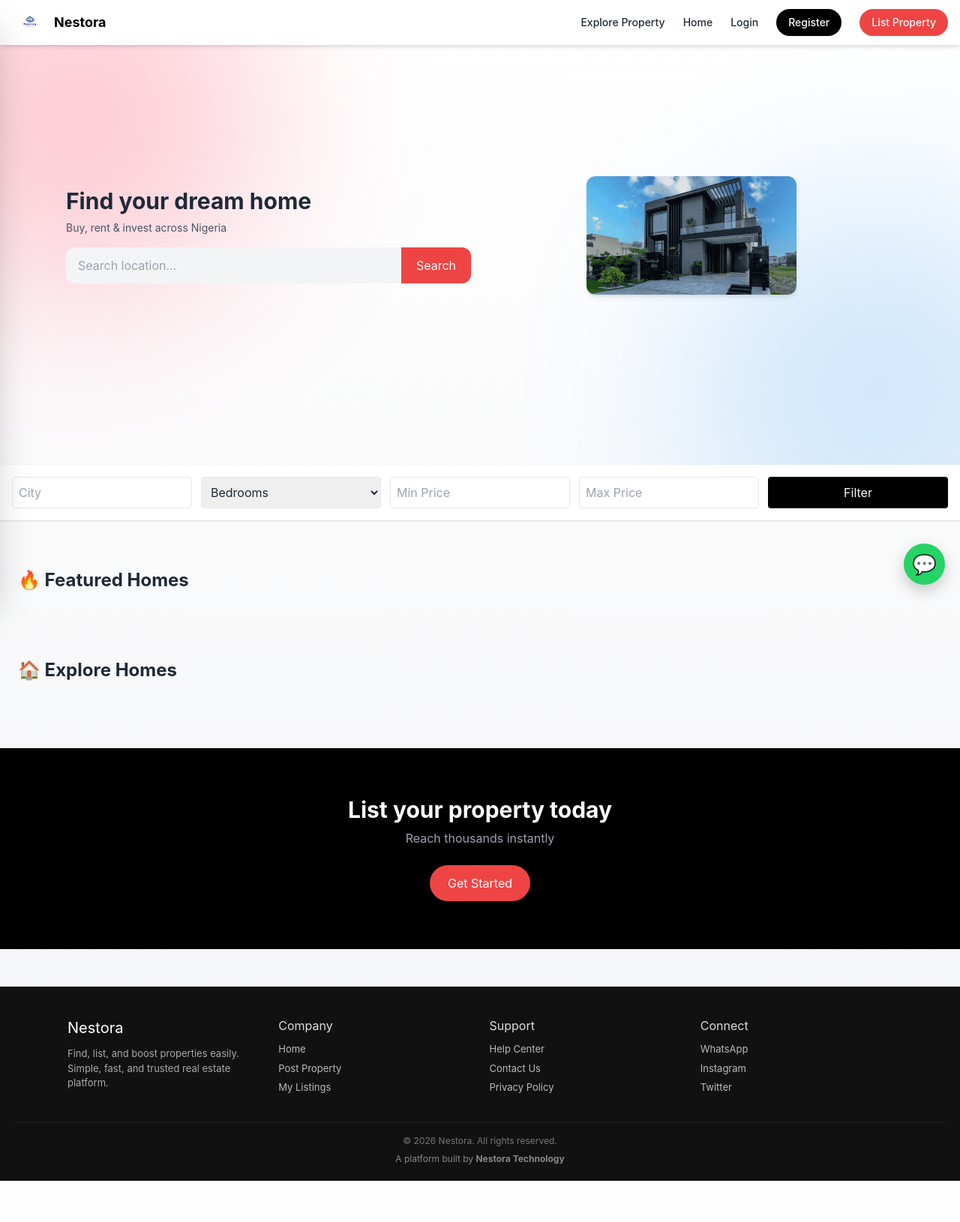
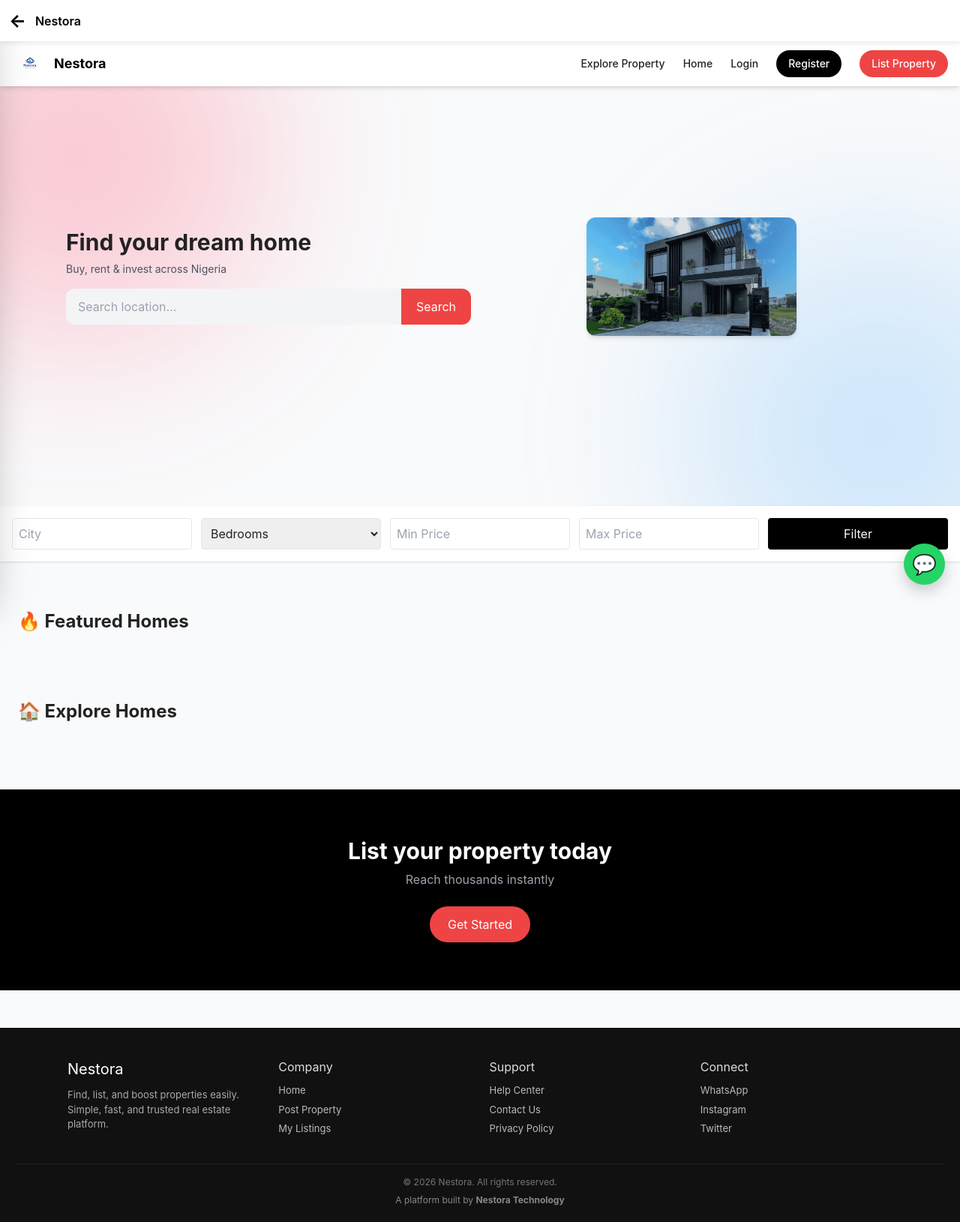
Before and after one commit to aquila4/nestora_app, a Flask app: page /home in a window 1280 px wide. Shown: the whole page at 75% size. Before the commit the page ends 1575 px from the top, so only its background shows below. Run offline with Flask 3, Linux system fonts and the light colour scheme; data that the repository does not hold is empty; some libraries are stand-ins or nearby versions.

Commit message:
app update

```diff
--- /dev/null
+++ b/app/templates/base.html
@@ -0,0 +1,78 @@
+<!DOCTYPE html>
+<html lang="en">
+<head>
+    <meta charset="UTF-8">
+    <title>Nestora</title>
+
+    <meta name="viewport" content="width=device-width, initial-scale=1.0">
+
+    <!-- Tailwind (if you're using it) -->
+    <script src="https://cdn.tailwindcss.com"></script>
+
+    <!-- Optional base styling -->
+    <style>
+        body {
+            margin: 0;
+            background: #f9fafb;
+        }
+
+        /* ensure content never hides behind fixed header */
+        .page-content {
+            padding-top: 55px;
+        }
+    </style>
+</head>
+
+<body>
+
+<!-- ================= FIXED APP HEADER ================= -->
+<div style="
+  position: fixed;
+  top: 0;
+  left: 0;
+  right: 0;
+  height: 55px;
+  background: white;
+  display: flex;
+  align-items: center;
+  padding: 0 12px;
+  box-shadow: 0 2px 8px rgba(0,0,0,0.1);
+  z-index: 9999;
+">
+
+  <!-- BACK BUTTON -->
+  <div onclick="goBack()" style="
+      font-size:24px;
+      cursor:pointer;
+      margin-right:12px;
+      color:black;
+      font-weight:bold;
+  ">
+    ←
+  </div>
+
+  <!-- TITLE -->
+  <div style="font-weight:600; font-size:16px; color:black;">
+    Nestora
+  </div>
+
+</div>
+
+<!-- ================= PAGE CONTENT ================= -->
+<div class="page-content">
+    {% block content %}{% endblock %}
+</div>
+
+<!-- ================= BACK SCRIPT ================= -->
+<script>
+function goBack() {
+    if (document.referrer && document.referrer !== "") {
+        history.back();
+    } else {
+        window.location.href = "/";
+    }
+}
+</script>
+
+</body>
+</html>
--- a/app/templates/home.html
+++ b/app/templates/home.html
@@ -237,8 +237,9 @@ body {
 }
 </style>
 </head>
+{% extends "base.html" %}
 
-<body class="bg-gradient-to-b from-white to-gray-100 text-gray-800">
+{% block content %}
 
 <!-- ================= NAVBAR ================= -->
 <header class="bg-white shadow-md sticky top-0 z-50">
@@ -738,5 +739,4 @@ function closeAll() {
 <a href="https://wa.me/2349018907979" class="whatsapp-float" target="_blank">
     💬
 </a>
-</body>
-</html>
+{% endblock %}
--- a/app/templates/landing.html
+++ b/app/templates/landing.html
@@ -117,6 +117,7 @@ body {
   background: #ff385c;
 }
 </style>
+
 
 </head>
 <style>
--- a/wsgi.py
+++ b/wsgi.py
@@ -1,3 +1,6 @@
+import eventlet
+eventlet.monkey_patch()
+
 from app import create_app, socketio
 
 app = create_app()
```
